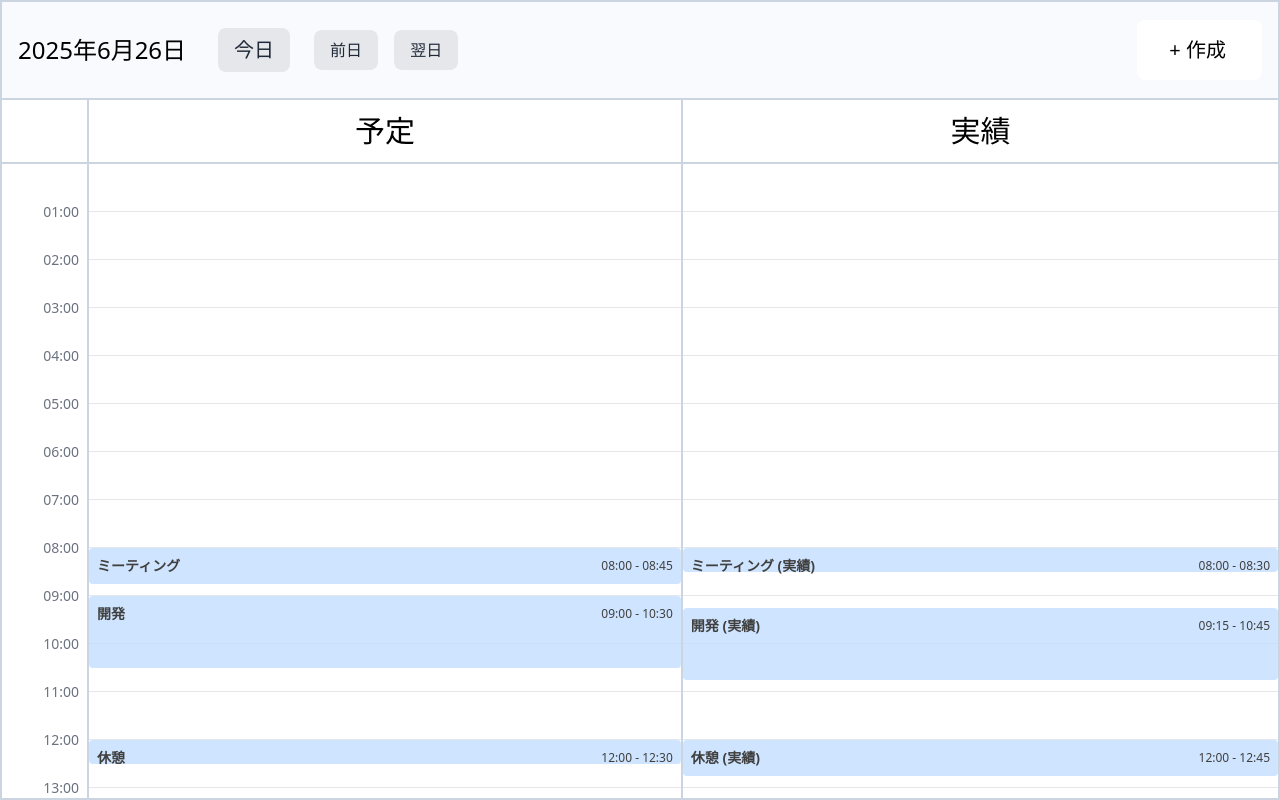
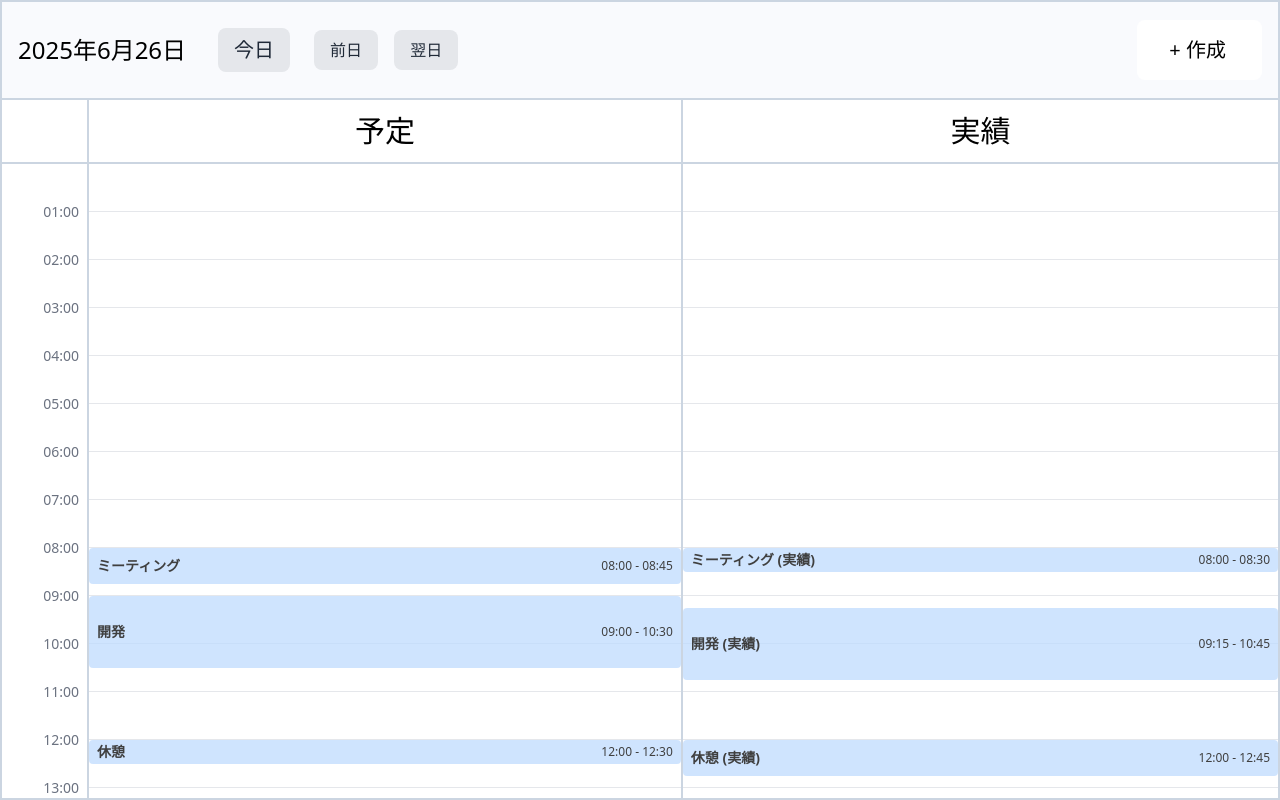
Before and after one commit to barsea/schedpoint, a Vue app in the folder frontend/: page / in a window 1280 px wide. Built offline with nearby package versions, Linux system fonts and the light colour scheme.

Commit message:
カテゴリ名と時間をブロックの垂直方向中央に表示

```diff
--- a/frontend/src/components/EventBlock.vue
+++ b/frontend/src/components/EventBlock.vue
@@ -12,10 +12,8 @@ defineProps({
 </script>
 
 <template>
-  <div
-    class="absolute inset-x-0 bg-blue-200 opacity-75 z-10 p-2 rounded flex flex-col justify-between"
-  >
-    <div class="flex items-center justify-between">
+  <div class="absolute inset-x-0 bg-blue-200 opacity-75 z-10 p-2 rounded flex items-center">
+    <div class="flex items-center justify-between w-full">
       <p class="font-bold text-sm truncate">{{ categoryName }}</p>
       <p class="text-xs flex-shrink-0 ml-2">{{ time }}</p>
     </div>
```
